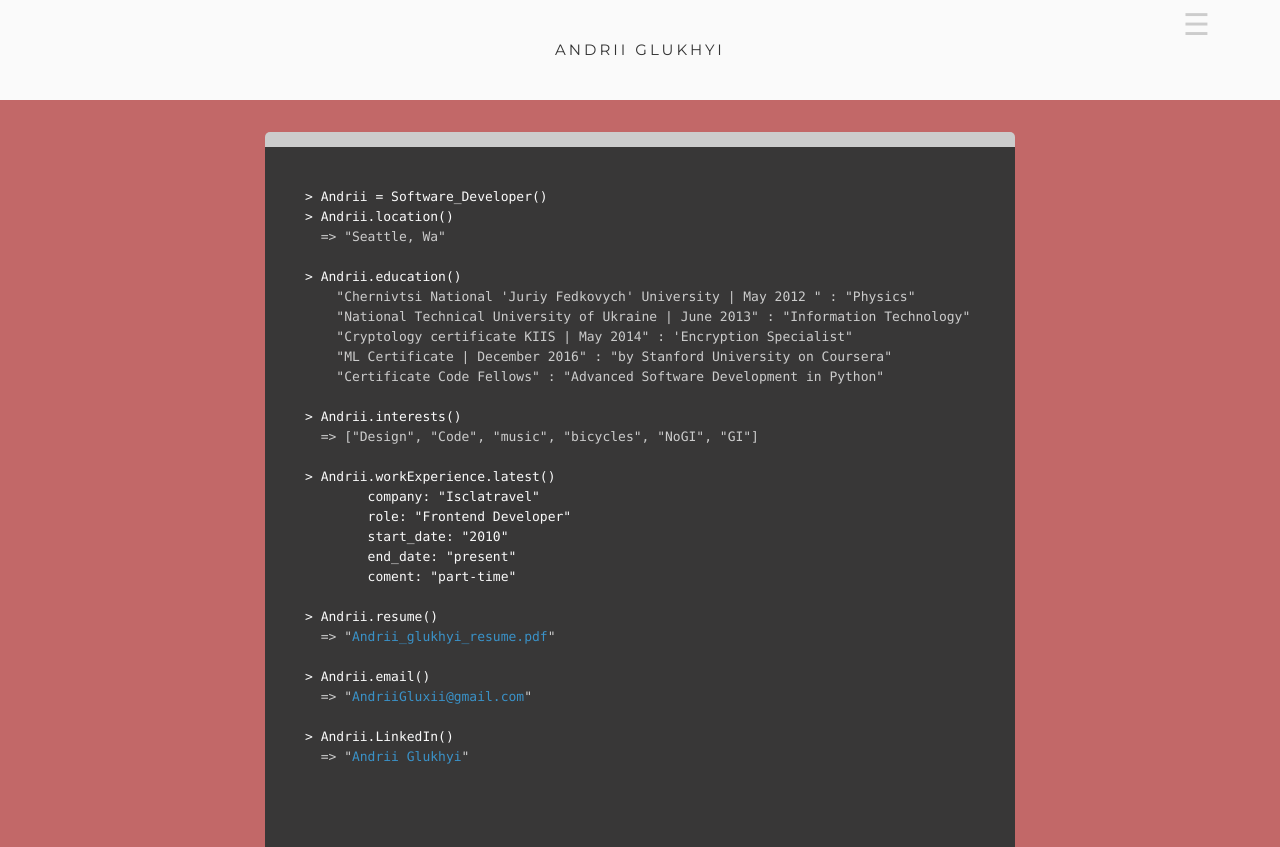
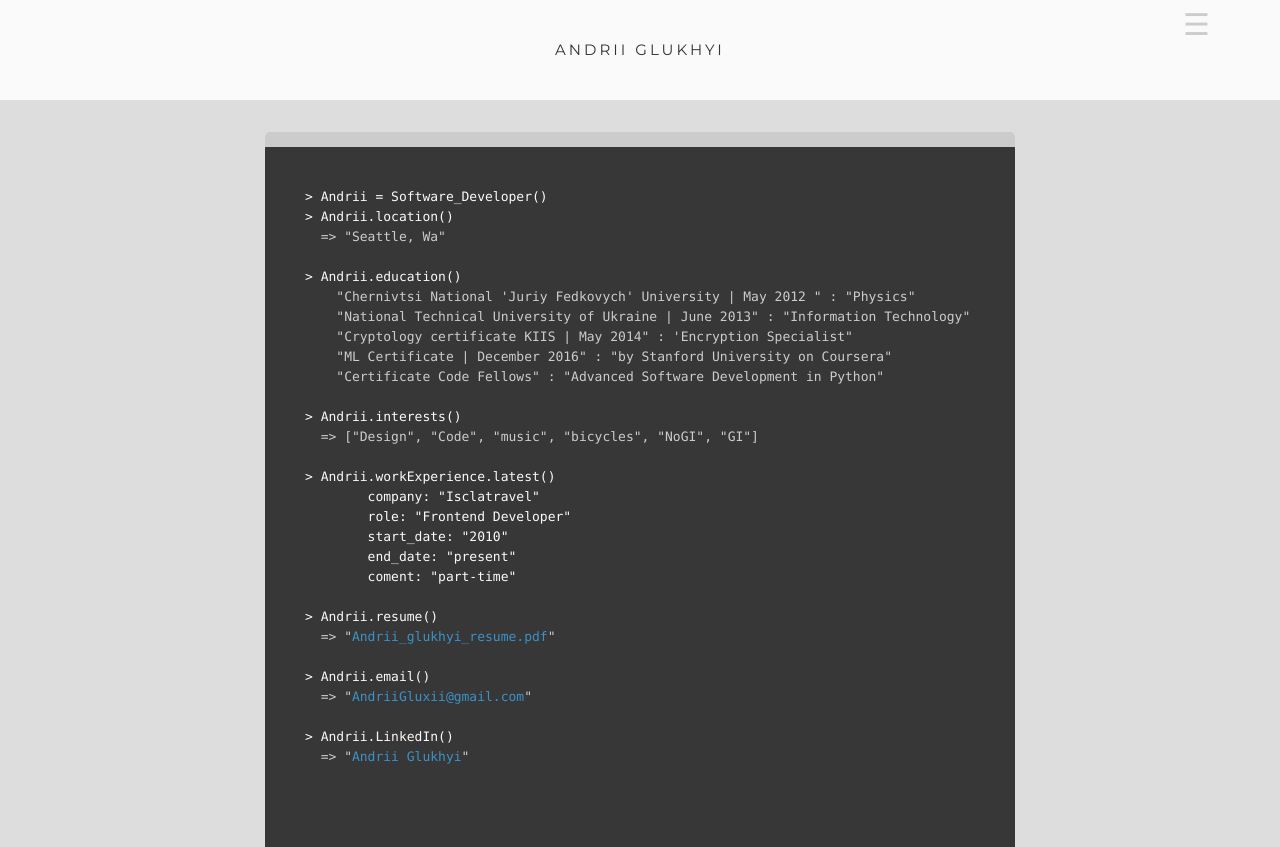
Before and after one commit to jayadams011/portfolio, a plain HTML site: page index.html in a window 1280 px wide. Shown: the top 847 px of the page. Drawn offline with nearby package versions, Linux system fonts and the light colour scheme.

Commit message:
background color

```diff
--- a/style.css
+++ b/style.css
@@ -102,7 +102,7 @@ a img {
 }
 
 #about {
-  background-color: #C26868;
+  background-color: #ddd;
   height: 1020px;
   margin-top:-30px;
 }
```
